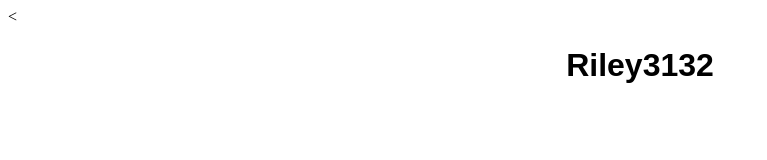
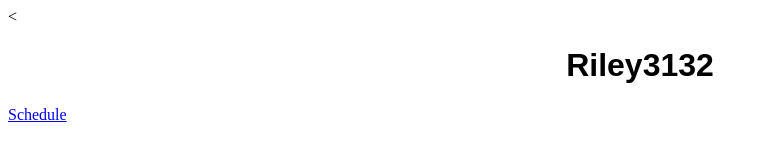
Before and after one commit to Riley31323/Riley3132Web, a plain HTML site: page index.html in a window 1280 px wide. Shown: the whole page, without its empty margins (0-767 px from the left). Drawn offline with Linux system fonts and the light colour scheme.

Commit message:
commited

```diff
--- a/index.html
+++ b/index.html
@@ -6,5 +6,8 @@
   </head>
   <body>
     <h1 style="font-family: Arial; text-align: center; color: lightpurple;">Riley3132</h1>
+    <div class=".center">
+      <a href="#" class="button">Schedule</a>
+    </div>
   </body>
 </html>
```
